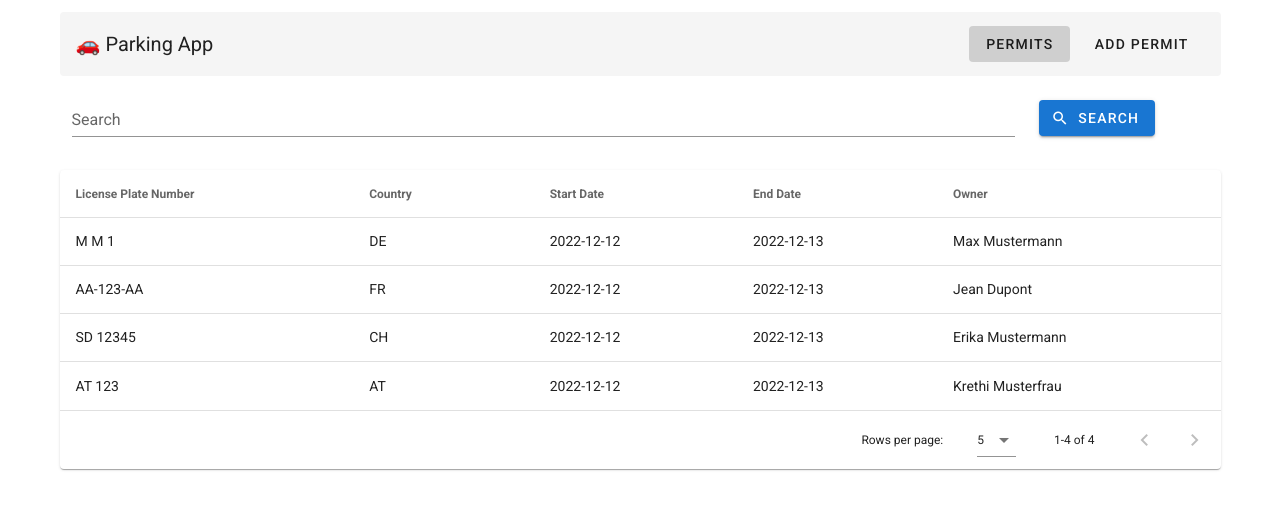
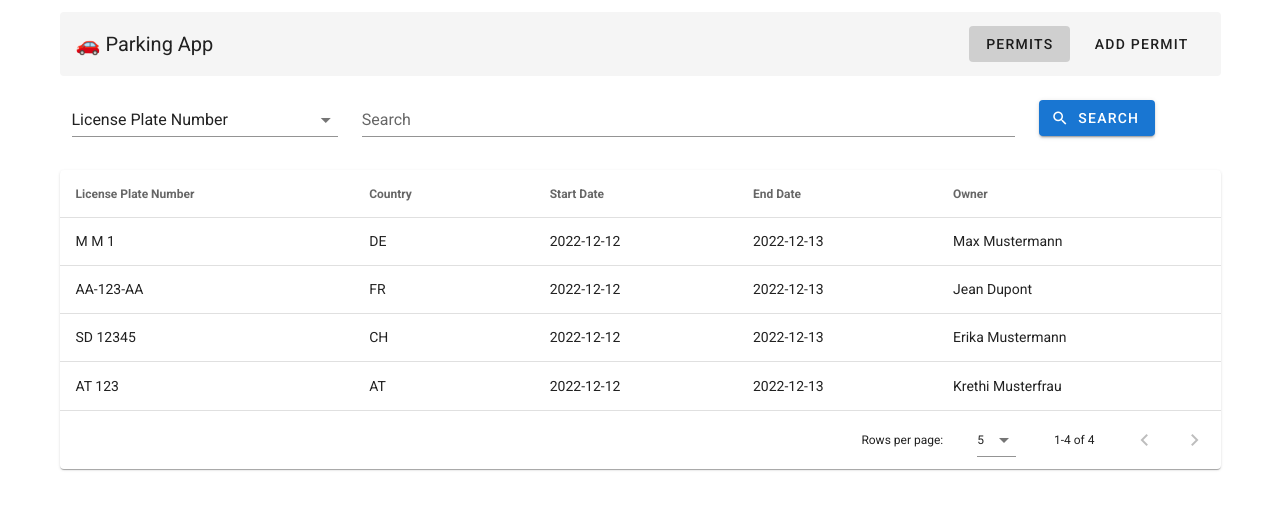
Before and after one commit to 7coder/parking-app-ui, a Vue app: page / in a window 1280 px wide. Shown: the top 510 px of the page. Built offline with nearby package versions, Linux system fonts and the light colour scheme.

Commit message:
Search component: query builder added

```diff
--- a/src/components/Search.vue
+++ b/src/components/Search.vue
@@ -2,8 +2,16 @@
   <v-form>
     <v-container>
       <v-row>
-        <v-col cols="10">
-          <v-text-field v-model="query" label="Search" required></v-text-field>
+        <v-col cols="3">
+          <v-select
+            v-model="queryKey"
+            :items="queryKeys"
+            item-text="label"
+            item-value="value"
+          ></v-select>
+        </v-col>
+        <v-col cols="7">
+          <v-text-field v-model="query" label="Search"></v-text-field>
         </v-col>
         <v-col cols="2">
           <v-btn class="mt-3" @click="onSearch" color="primary"
@@ -16,6 +24,17 @@
 </template>
 
 <script>
+const QUERY_KEYS = [
+  {
+    label: "License Plate Number",
+    value: "licensePlateNumber"
+  },
+  {
+    label: "Owner",
+    value: "ownerName"
+  }
+];
+
 export default {
   name: "SearchComponent",
   props: {
@@ -25,11 +44,18 @@ export default {
     }
   },
   data: () => ({
-    query: ""
+    query: "",
+    queryKey: QUERY_KEYS[0].value
   }),
+  computed: {
+    queryKeys() {
+      return QUERY_KEYS;
+    }
+  },
   methods: {
     onSearch() {
       if (!this.query.length) return;
+      this.$store.dispatch(`${this.store}/searchPermits`, `${this.queryKey}=${this.query}`);
     }
   }
 };
```
